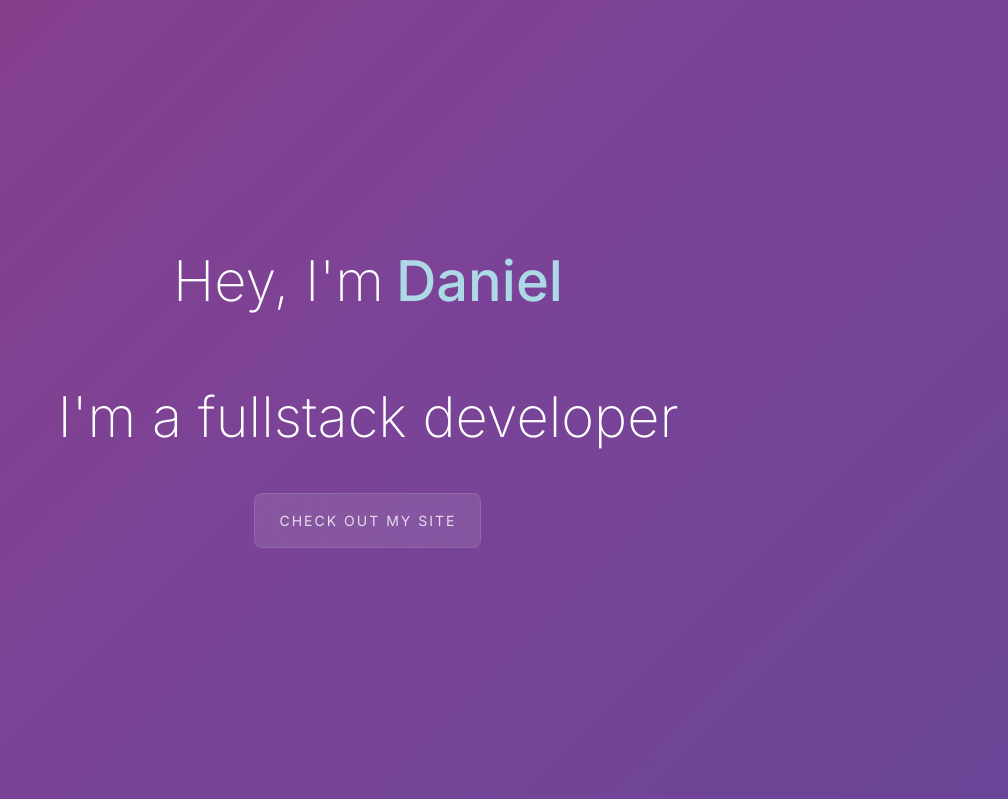
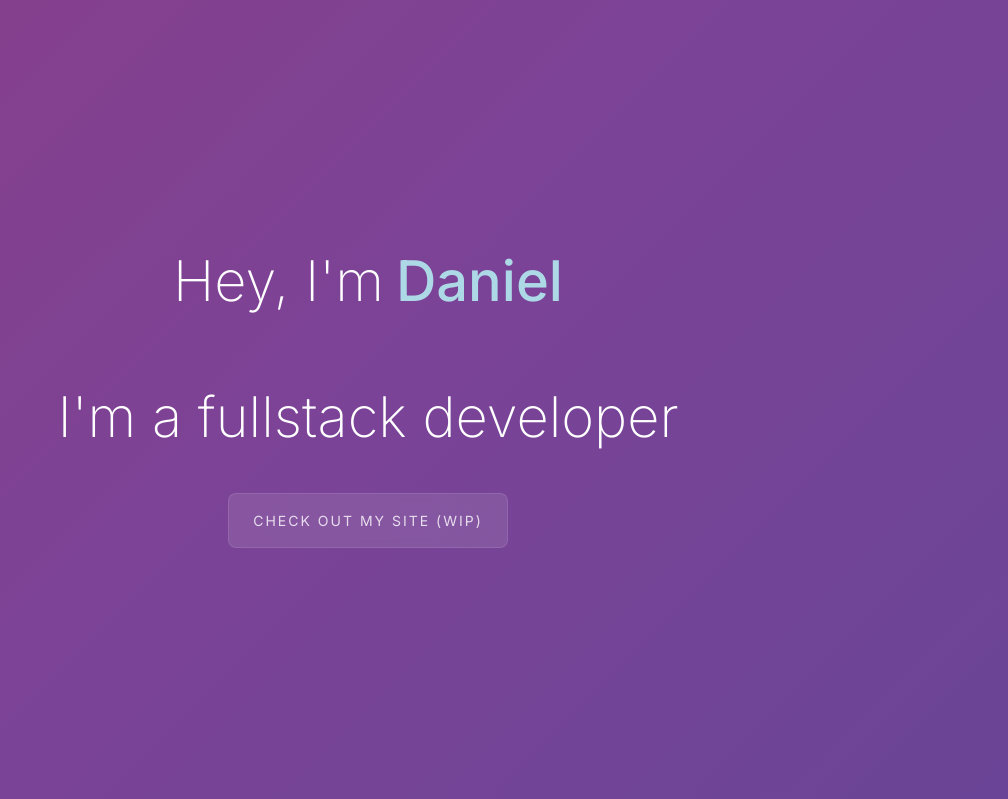
Before and after one commit to dosmond/danstack, a Next.js app: page / in a window 1280 px wide. Shown: the top 799 px of the page, without its empty margins (272-1280 px from the left). Built offline with nearby package versions, Linux system fonts and the light colour scheme; a web font is replaced by a local one.

Commit message:
Add (WIP)

```diff
--- a/components/Hello.tsx
+++ b/components/Hello.tsx
@@ -55,7 +55,7 @@ export const Hello = ({
           >
             <Link href="#stack" scroll={false}>
               <button onClick={handleOnClick} className="glass-button">
-                Check out my site
+                Check out my site (WIP)
               </button>
             </Link>
           </motion.div>
```
